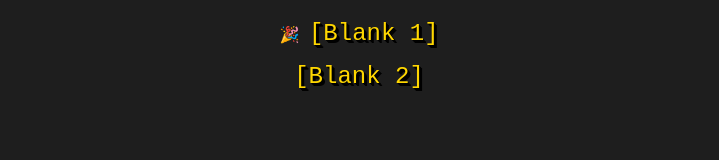
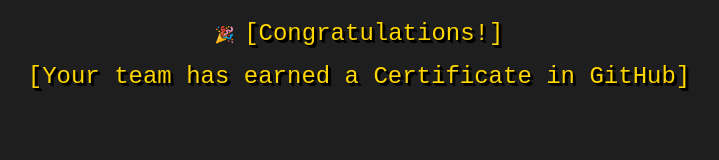
Before and after one commit to DanTheWizard/GithubWorshopNYIT, a plain HTML site: page index.html in a window 1280 px wide. Both pictures are taken after a click on the button "CLICK TO SEE". Shown: the whole page, without its empty margins (281-1000 px from the left). Drawn offline with Linux system fonts and the light colour scheme.

Commit message:
Update index.html
lines 13 and 14

```diff
--- a/index.html
+++ b/index.html
@@ -10,8 +10,8 @@
     <div class="container">
         <button id="revealButton">Click to See</button>
         <div id="hiddenMessage">
-            <p>🎉 <span class="pixel-text">[Blank 1]</span></p>
-            <p><span class="pixel-text">[Blank 2]</span></p>
+            <p>🎉 <span class="pixel-text">[Congratulations!]</span></p>
+            <p><span class="pixel-text">[Your team has earned a Certificate in GitHub]</span></p>
         </div>
     </div>
     <script src="script.js"></script>
```
